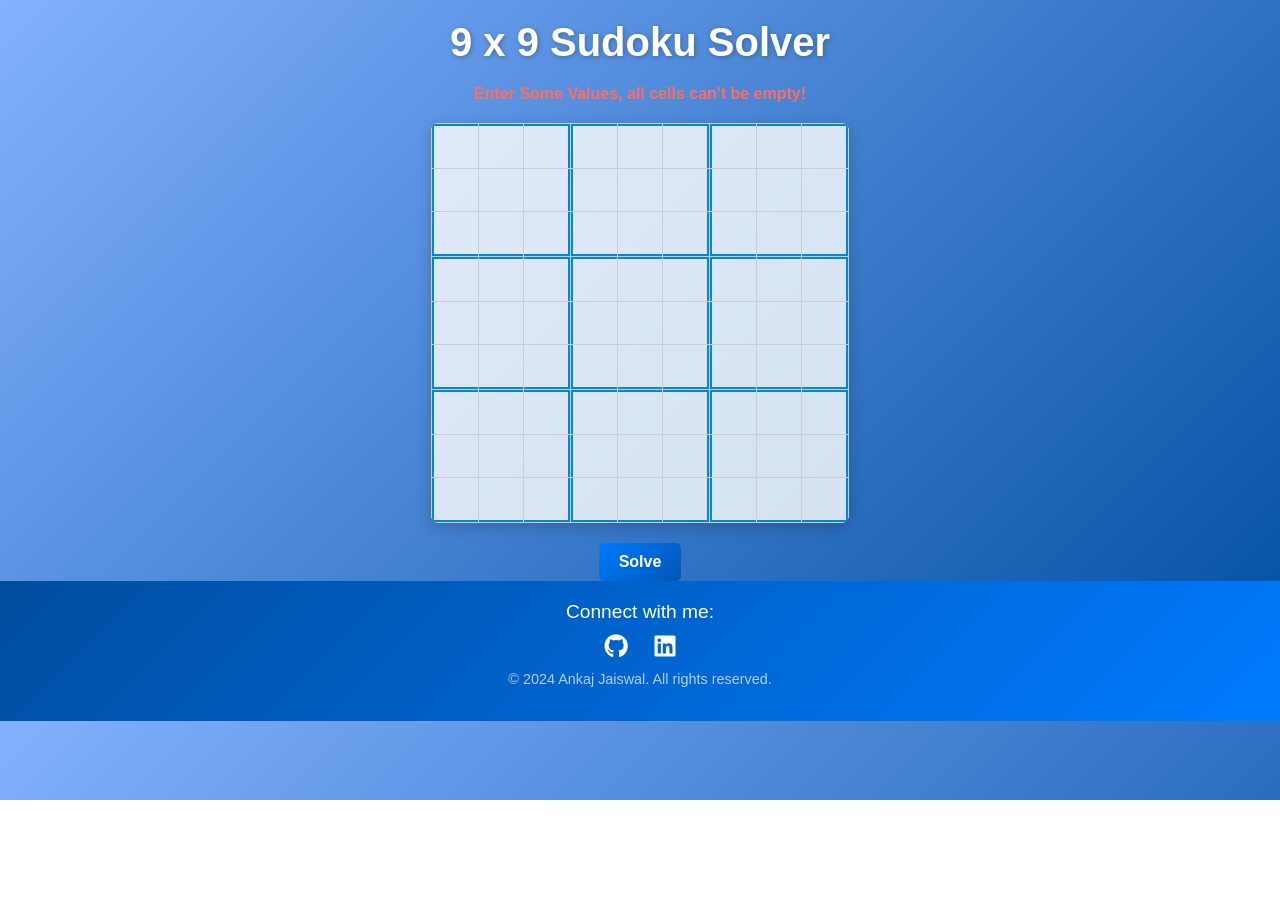
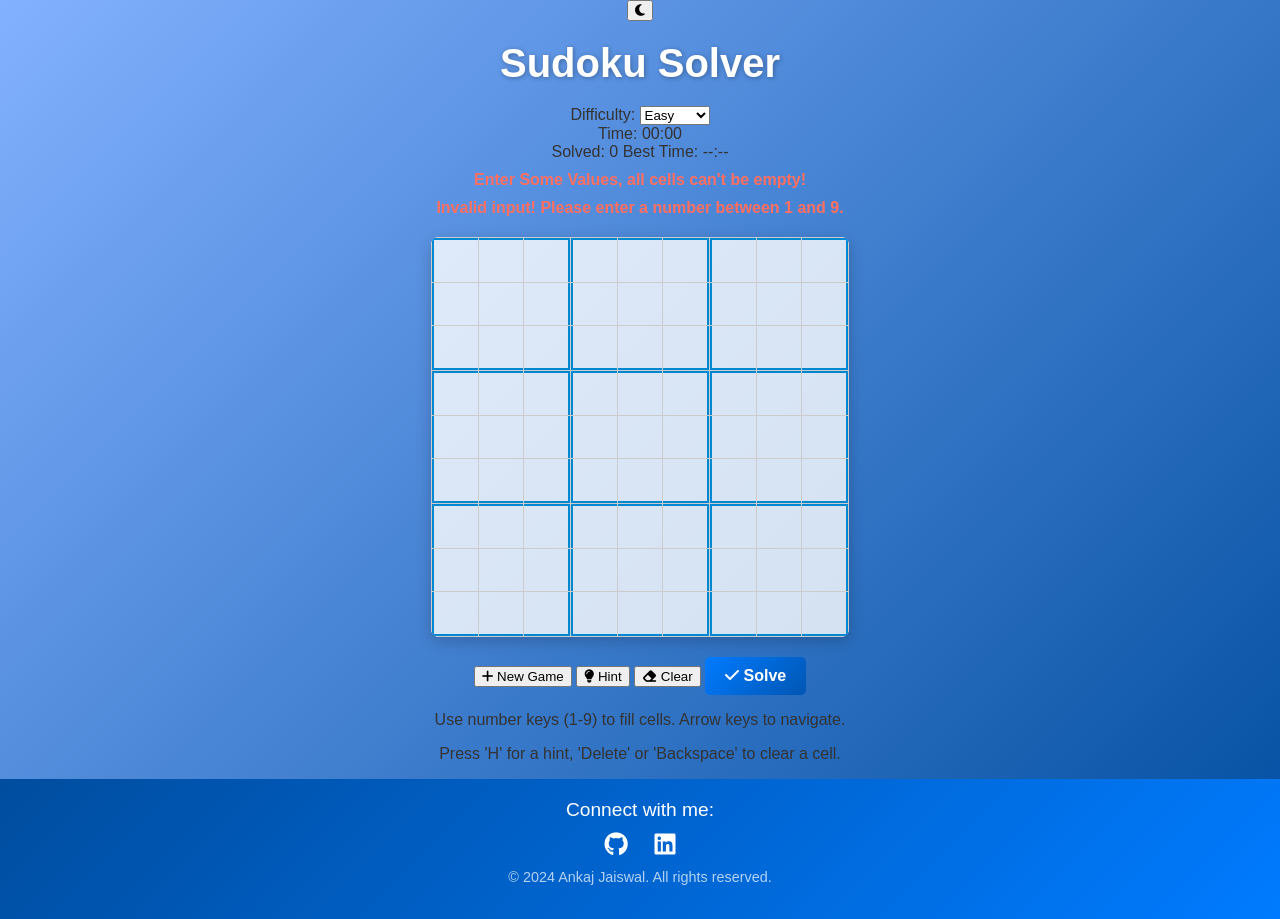
Before and after one commit to ankajjaiswal/sudoko_solver, a plain HTML site: page index.html in a window 1280 px wide. Before the commit the page ends 800 px from the top, so only its background shows below. Drawn offline with Linux system fonts and the light colour scheme.

Commit message:
Update index.html

```diff
--- a/index.html
+++ b/index.html
@@ -6,13 +6,42 @@
     <meta name="viewport" content="width=device-width, initial-scale=1.0">
     <link rel="shortcut icon" href="sudoko.png" type="image/x-icon">
     <title>Sudokor</title>
-    <link href="style.css" rel="stylesheet" ></link>
+    <link href="style.css" rel="stylesheet">
     <link rel="stylesheet" href="https://cdnjs.cloudflare.com/ajax/libs/font-awesome/6.7.2/css/all.min.css">
 </head>
 <body>
-    <h1 align="center">9 x 9 Sudoku Solver</h1>
-    <p id="alert-msg">Enter Some Values, all cells can't be empty!</p>
-    <p id="invalid-input-msg" style="color: red; display: none;">Invalid input! Please enter a number between 1 and 9.</p>
+    <div class="theme-toggle">
+        <button id="theme-btn" title="Toggle dark mode">
+            <i class="fas fa-moon"></i>
+        </button>
+    </div>
+
+    <div class="game-container">
+        <h1>Sudoku Solver</h1>
+
+        <div class="controls">
+            <div class="difficulty">
+                <label for="difficulty">Difficulty:</label>
+                <select id="difficulty">
+                    <option value="easy">Easy</option>
+                    <option value="medium">Medium</option>
+                    <option value="hard">Hard</option>
+                </select>
+            </div>
+
+            <div class="timer">Time: <span id="time">00:00</span></div>
+
+            <div class="stats">
+                <span>Solved: <span id="solved-count">0</span></span>
+                <span>Best Time: <span id="best-time">--:--</span></span>
+            </div>
+        </div>
+
+        <div class="messages">
+            <p id="alert-msg" class="hidden">Enter Some Values, all cells can't be empty!</p>
+            <p id="invalid-input-msg" class="hidden">Invalid input! Please enter a number between 1 and 9.</p>
+        </div>
+
         <div id="content-div">
             <table id="grid">
                 <tbody>
@@ -109,7 +138,28 @@
                 </tbody>
                 </table>
         </div>
-    <button type="submit" id="submit">Solve</button>
+
+        <div class="button-group">
+            <button type="button" id="new-game" class="btn">
+                <i class="fas fa-plus"></i> New Game
+            </button>
+            <button type="button" id="hint" class="btn">
+                <i class="fas fa-lightbulb"></i> Hint
+            </button>
+            <button type="button" id="clear" class="btn">
+                <i class="fas fa-eraser"></i> Clear
+            </button>
+            <button type="submit" id="submit" class="btn">
+                <i class="fas fa-check"></i> Solve
+            </button>
+        </div>
+
+        <div class="help-text">
+            <p>Use number keys (1-9) to fill cells. Arrow keys to navigate.</p>
+            <p>Press 'H' for a hint, 'Delete' or 'Backspace' to clear a cell.</p>
+        </div>
+    </div>
+
     <footer>
         <div class="footer-content">
             <p>Connect with me:</p>
```
Lines whose indentation alone changed are shown as unchanged.
